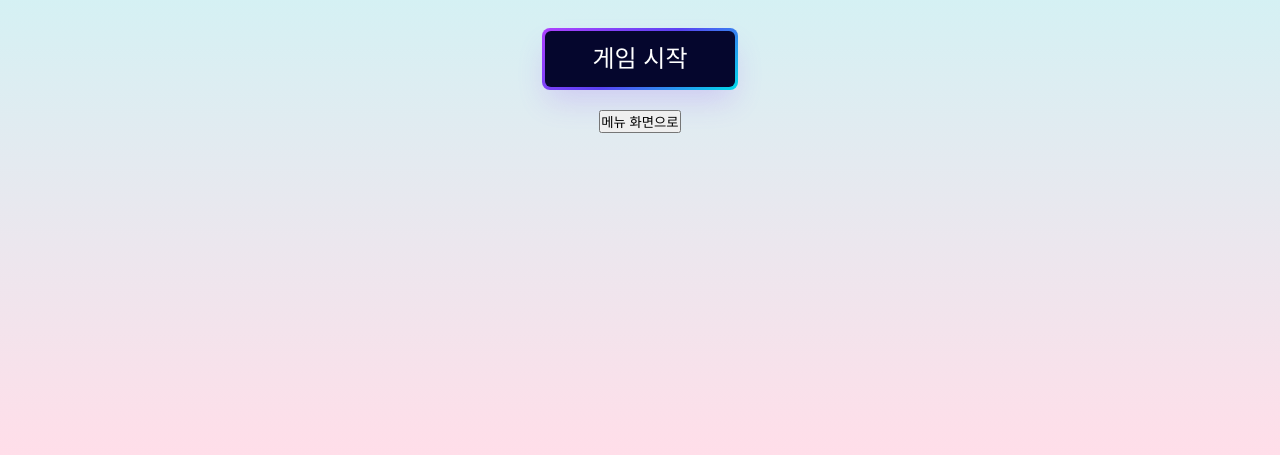
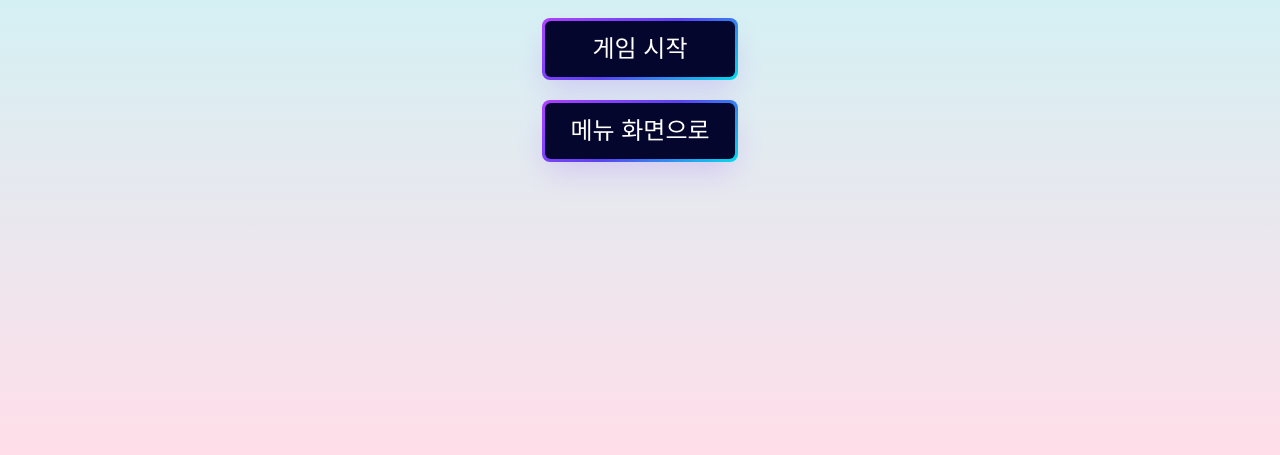
Before and after one commit to taeyoon0526/dlab_gamepj.github.io, a plain HTML site: page dlab_gamepj/memory/stage_1/index.html in a window 1280 px wide. Shown: the part 345-800 px from the top of the page. Drawn offline with Linux system fonts and the light colour scheme.

Commit message:
업데이트

```diff
--- a/dlab_gamepj/memory/stage_1/style.css
+++ b/dlab_gamepj/memory/stage_1/style.css
@@ -76,7 +76,7 @@ h1 {
     margin-top: -100px;
 }
 
-.btn {
+.btn, .menu_btn {
     align-items: center;
     background-image: linear-gradient(144deg, #AF40FF, #5B42F3 50%, #00DDEB);
     border: 0;
@@ -96,14 +96,18 @@ h1 {
     touch-action: manipulation;
     white-space: nowrap;
     cursor: pointer;
+    margin-top: 20px; /* 두 버튼 간 간격 유지 */
 }
 
 .btn:active,
-.btn:hover {
+.btn:hover,
+.menu_btn:active,
+.menu_btn:hover {
     outline: 0;
 }
 
-.btn span {
+.btn span,
+.menu_btn span {
     background-color: rgb(5, 6, 45);
     padding: 16px 24px;
     border-radius: 6px;
@@ -112,12 +116,13 @@ h1 {
     transition: 300ms;
 }
 
-.btn:hover span {
+.btn:hover span,
+.menu_btn:hover span {
     background: none;
 }
 
 @media (min-width: 768px) {
-    .btn {
+    .btn, .menu_btn {
         font-size: 24px;
         min-width: 196px;
     }
@@ -128,16 +133,6 @@ h1 {
     justify-content: center;
     gap: 20px;
     margin-top: 60px;
-}
-
-.menu_btn {
-    margin-top: 30px;
-}
-
-@media (min-width: 768px) {
-    .menu_btn {
-        margin-top: 20px;
-    }
 }
 
 .retry-btn, .home-btn, .next-stage-btn {
```
